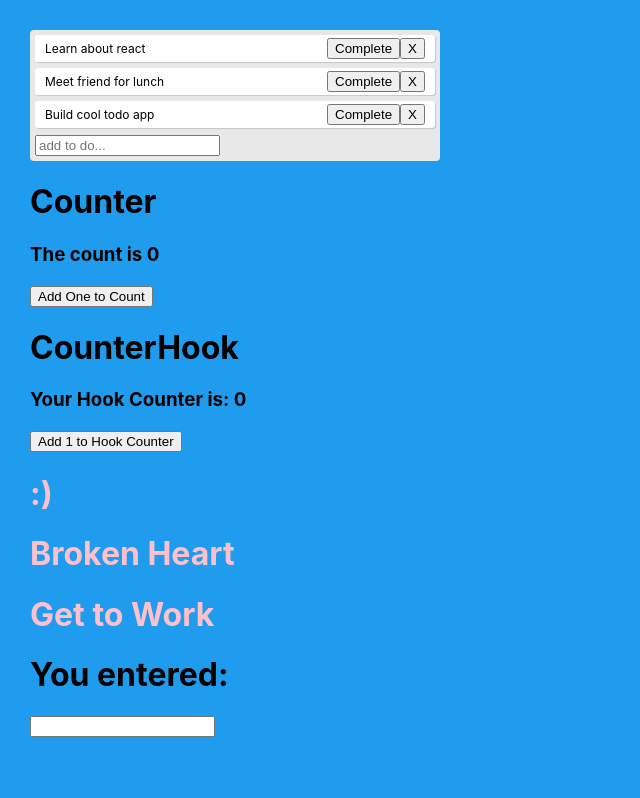
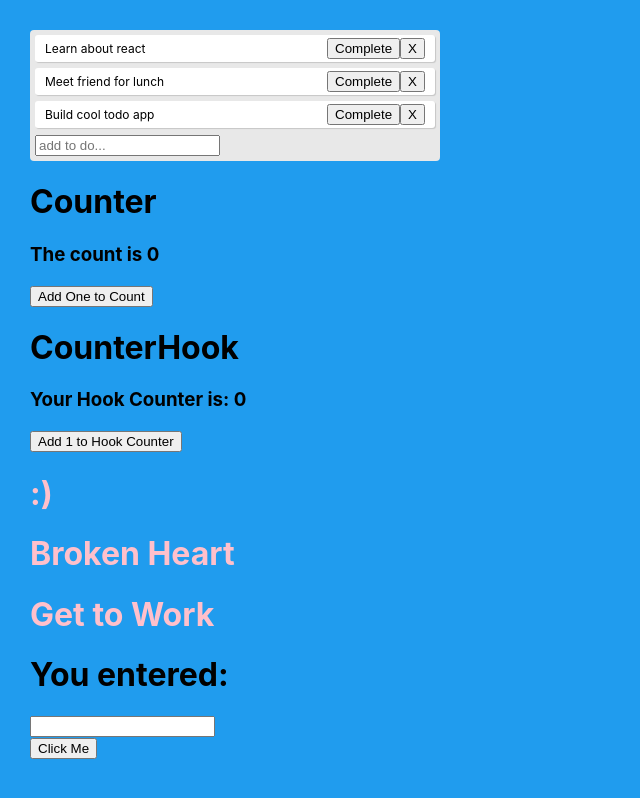
Before and after one commit to Cuthbert20/hooks-my-project, a React (Create React App) app: page / in a window 1280 px wide. Shown: the top 798 px of the page, without its empty margins (0-640 px from the left). Built offline with nearby package versions, Linux system fonts and the light colour scheme.

Commit message:
changes to SimpleFormClass

```diff
--- a/src/App.js
+++ b/src/App.js
@@ -4,6 +4,8 @@ import Counter from "./Components/Counter/Counter";
 import CounterHook from "./Components/Counter/CounterHook";
 import Toggler from "./Components/Toggler/Toggler";
 import SimpleFormClass from "./Components/SimpleForm/SimpleFormClass";
+//useEffec Example
+import Clicker from "./Components/Clicker/Clicker";
 //destructuring todo and index from props
 function Todo({ todo, index, completeTodo, deleteTodo }) {
   return (
@@ -107,6 +109,7 @@ function App() {
         <Toggler />
       </div>
       <SimpleFormClass />
+      <Clicker />
     </div>
   );
 }
--- /dev/null
+++ b/src/Components/Clicker/Clicker.js
@@ -0,0 +1,15 @@
+//Introduction to useEffect in replace of React life cycle method.
+import React, { useState, useEffect } from "react";
+function Clicker() {
+  const [count, setCount] = useState(0);
+  useEffect(() => {
+    alert(`The Count is ${count}`);
+  });
+  return (
+    <div>
+      <button onClick={() => setCount(count + 1)}>Click Me</button>
+    </div>
+  );
+}
+
+export default Clicker;
--- a/src/Components/SimpleForm/SimpleFormClass.js
+++ b/src/Components/SimpleForm/SimpleFormClass.js
@@ -10,7 +10,9 @@ export default class SimpleFormClass extends Component {
   }
   handleChange(e) {
     this.setState({ email: e.target.value });
+    document.title = this.state.email;
   }
+  componentDidUpdate() {}
   render() {
     const { email } = this.state;
     return (
```
Also changed, not shown: src/Notes/hooks-info.md (+4 -0 lines).
